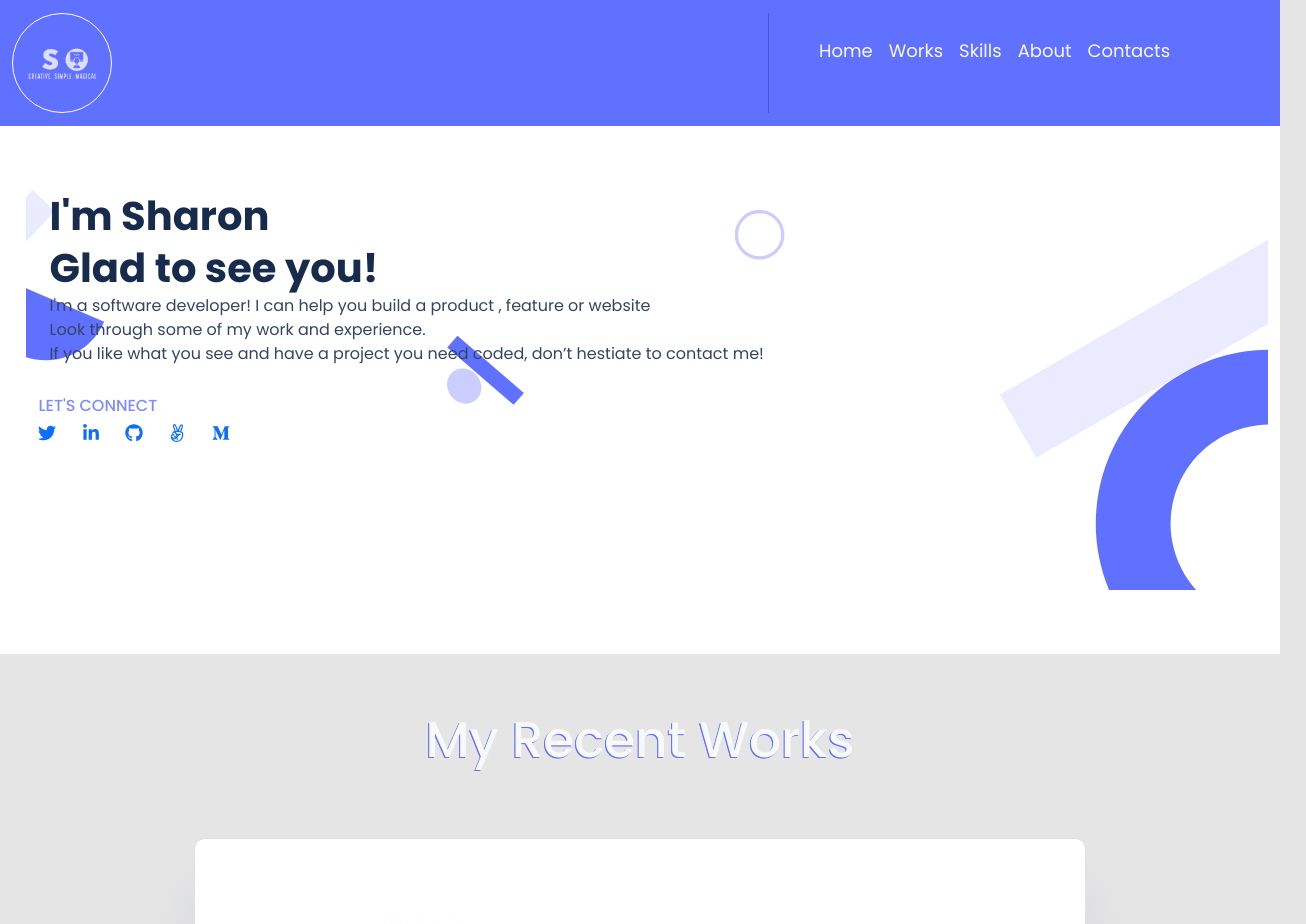
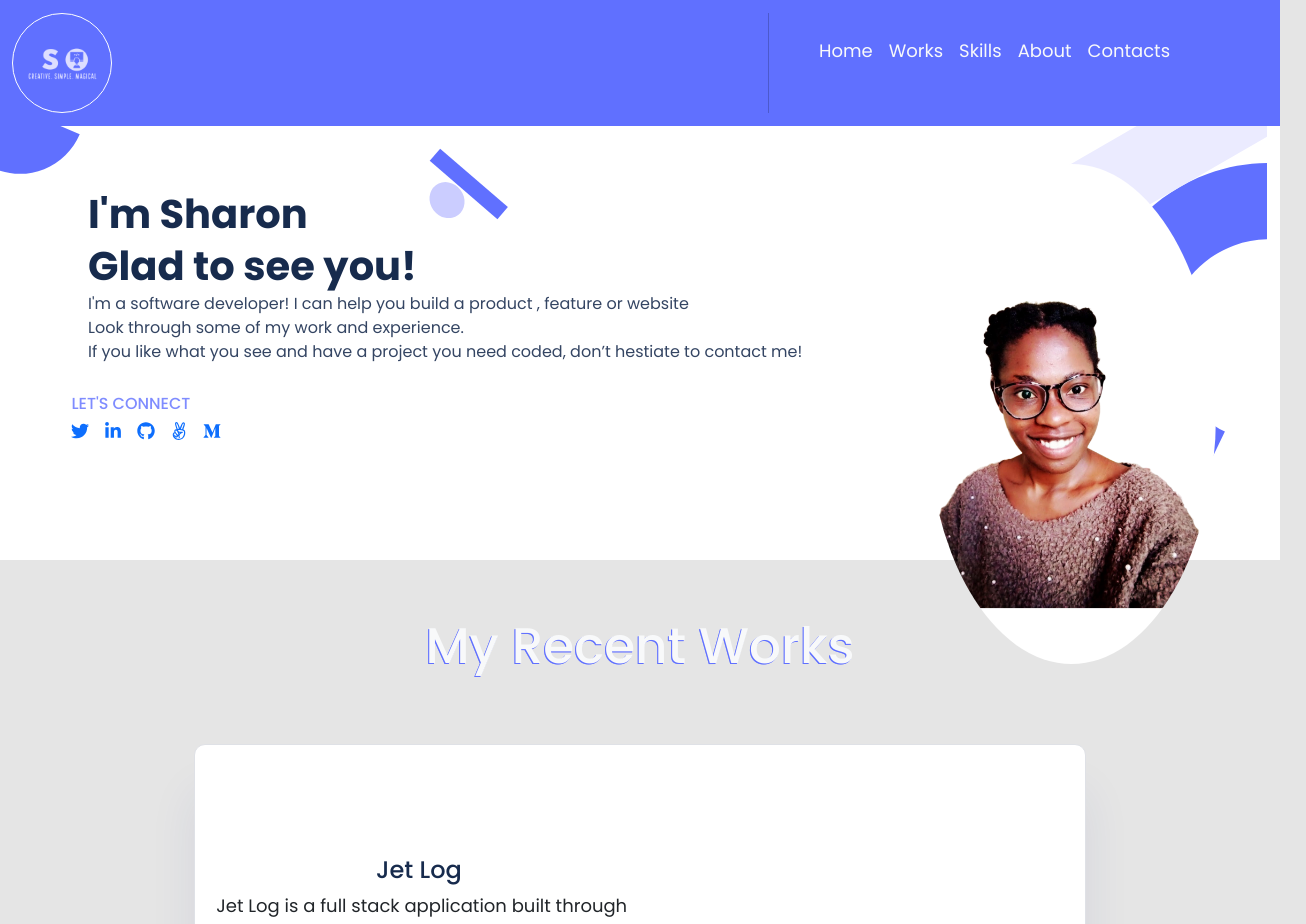
Before and after one commit to sharon-odhiambo/Personal-portfolio, a React (Create React App) app: page / in a window 1280 px wide. Shown: the top 924 px of the page, 1306 px wide, since content can reach past the window. Built offline with nearby package versions, Linux system fonts and the light colour scheme.

Commit message:
update portfolio page styling

```diff
--- a/src/App.css
+++ b/src/App.css
@@ -60,10 +60,6 @@ body {
   top: calc(50% - 40px / 2);
 }
 
-.top {
-  background-color: #fff;
-}
-
 .body {
   font-family: 'Poppins', sans-serif;
   margin: auto;
@@ -99,7 +95,7 @@ body {
 .navigation {
   display: flex;
   width: 100%;
-  height: 5.5rem;
+  height: 4.5rem;
   justify-content: space-between;
 }
 
@@ -109,7 +105,9 @@ body {
 
 .navbar {
   background-color: #6070ff;
-  position: sticky;
+  position: fixed;
+  width: 100%;
+  z-index: 2;
   transition: all 0.3s ease-in-out;
 }
 
@@ -144,16 +142,15 @@ body {
 .header-background {
   background-image: url('./images/header-bg.svg');
   background-repeat: no-repeat;
-  background-size: 97%;
   align-items: center;
   justify-content: center;
-  margin: 5% 2%;
   width: 100vw;
-  height: 50vh;
+  padding-top: 100px;
 }
 
 .headline-content {
   width: 100%;
+  padding: 5% 5%;
 }
 
 .headline-content div {
@@ -470,7 +467,7 @@ body {
 }
 
 .card-title {
-  color: #fefefd;
+  color: #172b4d;
 }
 
 .links {
@@ -561,20 +558,6 @@ body {
   flex-direction: column;
   justify-content: space-between;
   align-items: center;
-}
-
-.slick-track {
-  width: 100%;
-}
-
-.slick-slider {
-  display: flex;
-  justify-content: center;
-  align-self: center;
-  max-width: 1400px;
-  padding-left: 10%;
-  margin-left: 10%;
-  margin-bottom: 10%;
 }
 
 .resume-btn a {
@@ -789,7 +772,8 @@ input[type="email"] {
 }
 
 .skill-section-items h3,
-.about-me div h3 {
+.about-me div h3,
+.prof {
   font-family: 'Poppins', sans-serif;
   font-size: 40px;
   font-weight: 700;
@@ -814,6 +798,8 @@ input[type="email"] {
 
 .skill-section-items {
   width: 100%;
+  padding-top: 10%;
+  padding-left: 4%;
 }
 
 .skill-section-items ul {
@@ -826,7 +812,7 @@ input[type="email"] {
   display: flex;
   flex-direction: column;
   width: 120px;
-  height: 150px;
+  height: 120px;
   border-radius: 8px;
   gap: 4%;
   background-color: #e5e5e5;
@@ -867,11 +853,27 @@ input[type="email"] {
   }
 
   .intro {
-    width: 900px;
+    width: 700px;
     font-size: 48px;
     color: #091e42;
     line-height: 60px;
     margin-bottom: 8px;
+  }
+
+  .pic {
+    background-image: url('./images/profff.png');
+    background-repeat: no-repeat;
+    background-size: 100%;
+    background-position: 40% 60%;
+    background-color: #fff;
+    width: 500px;
+    height: 500px;
+    border-radius: 50%;
+  }
+
+  .top {
+    display: flex;
+    gap: 10%;
   }
 
   .navtext {
@@ -901,7 +903,7 @@ input[type="email"] {
   .back {
     background-size: 100%;
     height: 100%;
-    max-height: 900px;
+    max-height: 700px;
   }
 
   .hm {
@@ -952,6 +954,10 @@ input[type="email"] {
     flex-direction: row;
   }
 
+  .skill-section-items {
+    padding-top: 0;
+  }
+
   .bt {
     display: flex;
     flex-direction: row;
@@ -991,6 +997,11 @@ input[type="email"] {
   }
 
   .headline-content div p {
-    width: 827px;
+    width: 1027px;
+  }
+
+  .header-background {
+    background-size: 99%;
+    height: 70vh;
   }
 }
--- a/src/Home.js
+++ b/src/Home.js
@@ -6,6 +6,9 @@ import {
 const Home = () => (
   <div className="header-background" id="headline">
     <div className="headline-content">
+      <section className="top">
+        {' '}
+        <div>
           <div className="intro">
             <h1>
               I&apos;m Sharon
@@ -60,6 +63,9 @@ const Home = () => (
             </li>
           </ul>
         </div>
+        <div className="pic" />
+      </section>
+    </div>
   </div>
 );
 
--- a/src/Works.js
+++ b/src/Works.js
@@ -18,7 +18,7 @@ const Works = () => (
           <h2 className="h4 card-title">
             Jet Log
           </h2>
-          <p className="w-75">
+          <p>
             Jet Log is a full stack application built through peer collaboration
             and it&apos;s an aeroplane renting app that allows the user to view available planes,
             login to make a reservation or see their reservations.
@@ -28,7 +28,6 @@ const Works = () => (
           <ul className="skill">
             <li>React</li>
             <li>Rails</li>
-            <li>Bootstrap</li>
             <li>PostgreSQL</li>
           </ul>
           <span className="d-flex links">
@@ -46,7 +45,7 @@ const Works = () => (
           <h2 className="h4 card-title">
             Rails Budget App
           </h2>
-          <p className="w-75">
+          <p>
             Budget-App is a rails mobile app that enables the user to manage their budget
             by seeing their expenditures and the specific items they spent on.
             The app authenticates the user
@@ -55,12 +54,11 @@ const Works = () => (
           <ul className="skill">
             <li>React</li>
             <li>Rails</li>
-            <li>Bootstrap</li>
             <li>PostgreSQL</li>
           </ul>
           <span className="d-flex links">
             <a href="https://github.com/sharon-odhiambo/Rails-Budget-App" target="_blank" rel="noreferrer" className="link-button">Source</a>
-            <a href="https://glacial-mesa-01327.herokuapp.com/" target="_blank" rel="noreferrer" className="link-button"><strong>Live Coming Soon</strong></a>
+            <a href="https://glacial-mesa-01327.herokuapp.com/" target="_blank" rel="noreferrer" className="link-button"><strong>Live Soon</strong></a>
           </span>
         </div>
       </div>
@@ -73,7 +71,7 @@ const Works = () => (
           <h2 className="h4 card-title">
             World Countries Tour
           </h2>
-          <p className="w-75">
+          <p>
             This is a mobile app that displays list of world countries
             fetched from the restcountries API.
             The user can scroll through to find their country
```
Also changed, not shown: src/images/profff.png (added), src/images/profpic.png (added). Lines whose indentation alone changed are shown as unchanged.
